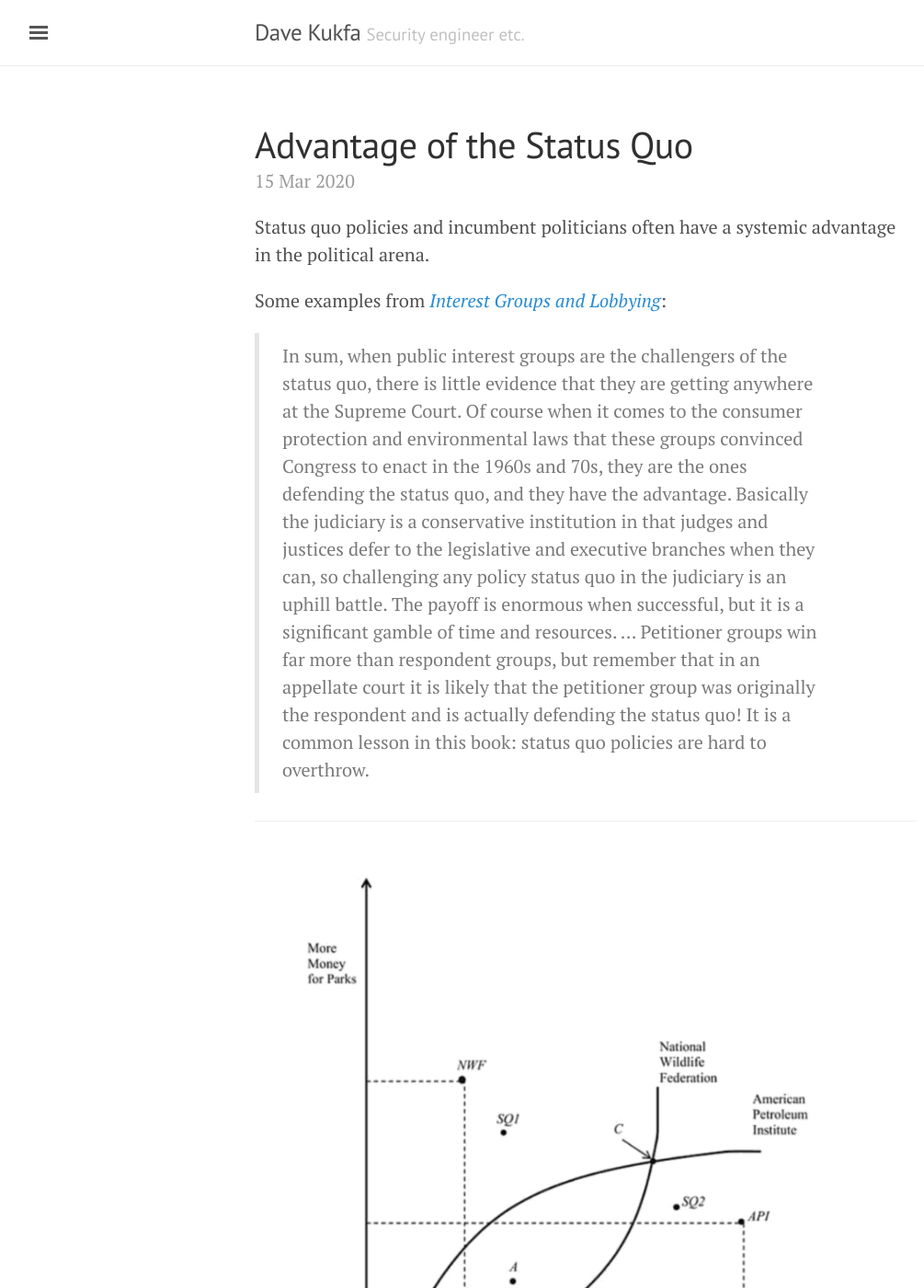
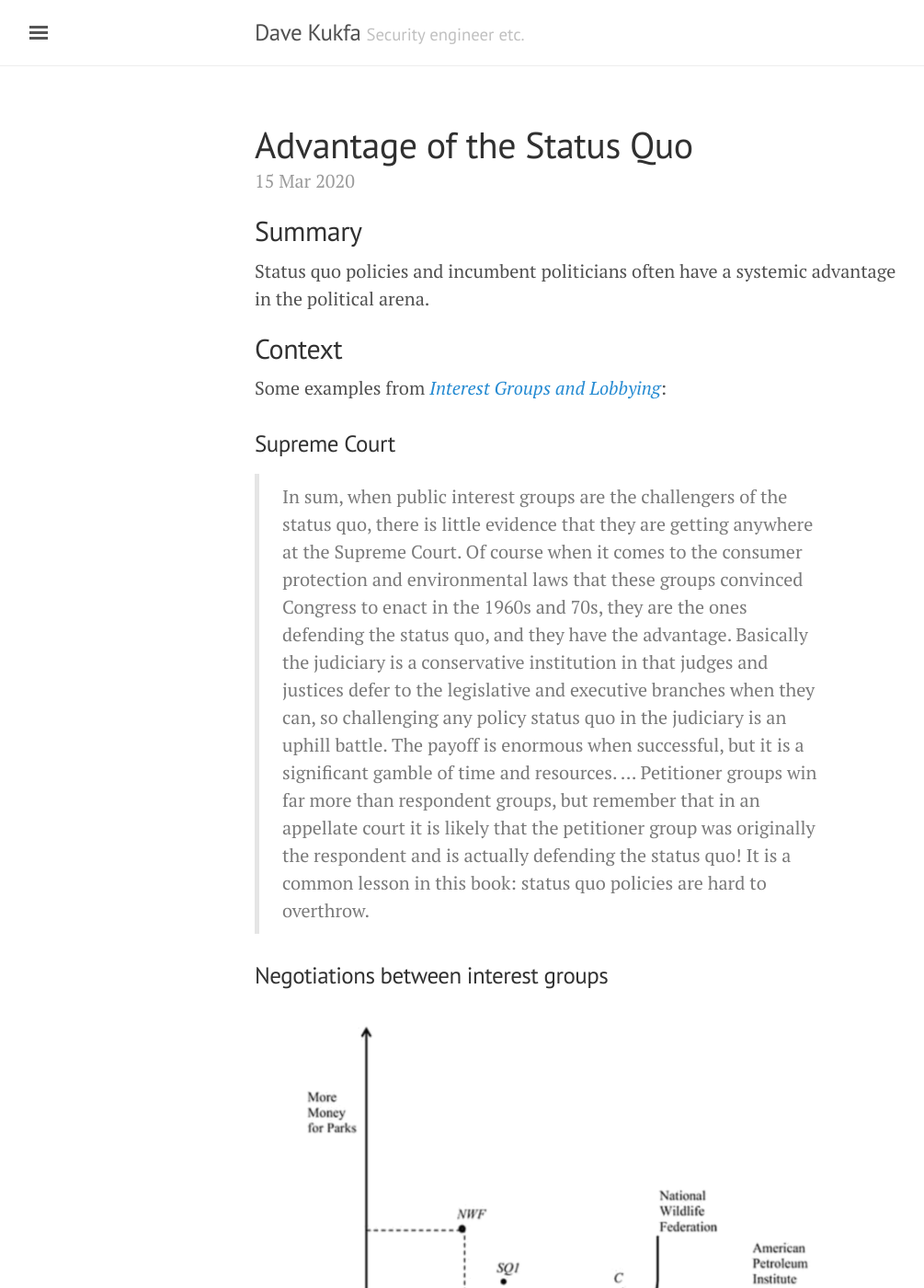
Before and after one commit to kukfa/kukfa.github.io, a Jekyll site: the page built from mental-models/_posts/2020-03-15-status-quo-advantages.md, in a window 1280 px wide and 1400 px high. Shown: the whole window at 92% size, without its empty margins (3-1008 px from the left). Built offline with Jekyll 4.4.1, drawn with Linux system fonts in a browser that asks for light colours; nearby versions of some CDN libraries; some of the changed text lies outside the part shown.

Commit message:
separate status quo advantages

```diff
--- a/mental-models/_posts/2020-03-15-status-quo-advantages.md
+++ b/mental-models/_posts/2020-03-15-status-quo-advantages.md
@@ -4,13 +4,19 @@ title: Advantage of the Status Quo
 tag: political science
 ---
 
+## Summary
+
 Status quo policies and incumbent politicians often have a systemic advantage in the political arena.
+
+## Context
 
 Some examples from _[Interest Groups and Lobbying](https://www.taylorfrancis.com/books/9780429493652)_:
 
+### Supreme Court
+
 > In sum, when public interest groups are the challengers of the status quo, there is little evidence that they are getting anywhere at the Supreme Court. Of course when it comes to the consumer protection and environmental laws that these groups convinced Congress to enact in the 1960s and 70s, they are the ones defending the status quo, and they have the advantage. Basically the judiciary is a conservative institution in that judges and justices defer to the legislative and executive branches when they can, so challenging any policy status quo in the judiciary is an uphill battle. The payoff is enormous when successful, but it is a significant gamble of time and resources. ... Petitioner groups win far more than respondent groups, but remember that in an appellate court it is likely that the petitioner group was originally the respondent and is actually defending the status quo! It is a common lesson in this book: status quo policies are hard to overthrow.
 
-***
+### Negotiations between interest groups
 
 ![Bargaining Between Competing Interest Groups]({% link /mental-models/figure-9.2.PNG %})
 
```
Also changed, not shown: other parts of mental-models/_posts/2020-03-15-status-quo-advantages.md (+1 -1 lines).
